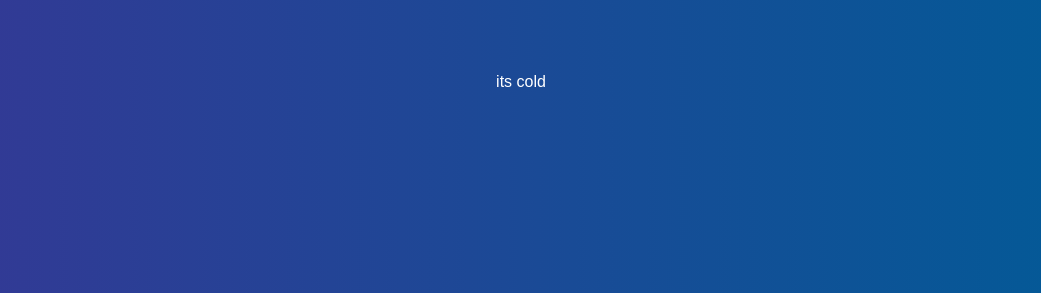
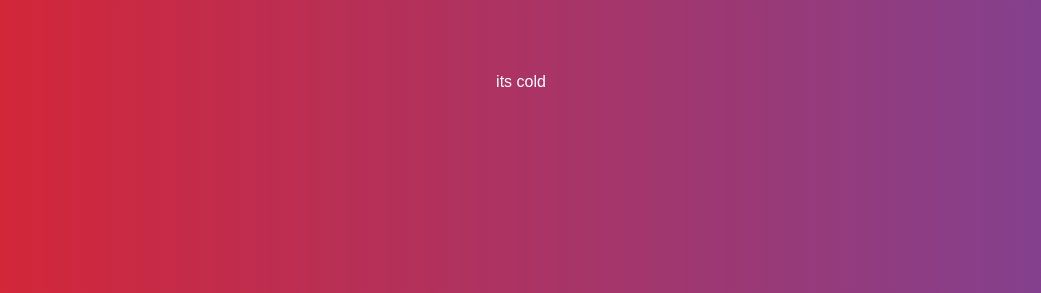
Before and after one commit to deepkokje/weather-app, a website: page index.html in a window 1280 px wide. Shown: the part 507-800 px from the top of the page, without its empty margins (119-1160 px from the left). Drawn offline with Linux system fonts and the light colour scheme.

Commit message:
gradient change 2

```diff
--- a/style.css
+++ b/style.css
@@ -10,13 +10,10 @@ body {
     justify-content: center;
     flex-direction: column;
     align-items: center;
-    /* background: #7b4397;
+    background: #7b4397;
     background: -webkit-linear-gradient(to right, #dc2430, #7b4397);
-    background: linear-gradient(to right, #dc2430, #7b4397);  */
+    background: linear-gradient(to right, #dc2430, #7b4397);
 
-    background: #005C97;  /* fallback for old browsers */
-background: -webkit-linear-gradient(to right, #363795, #005C97);  /* Chrome 10-25, Safari 5.1-6 */
-background: linear-gradient(to right, #363795, #005C97); /* W3C, IE 10+/ Edge, Firefox 16+, Chrome 26+, Opera 12+, Safari 7+ */
 
 
     font-family: sans-serif;
```
